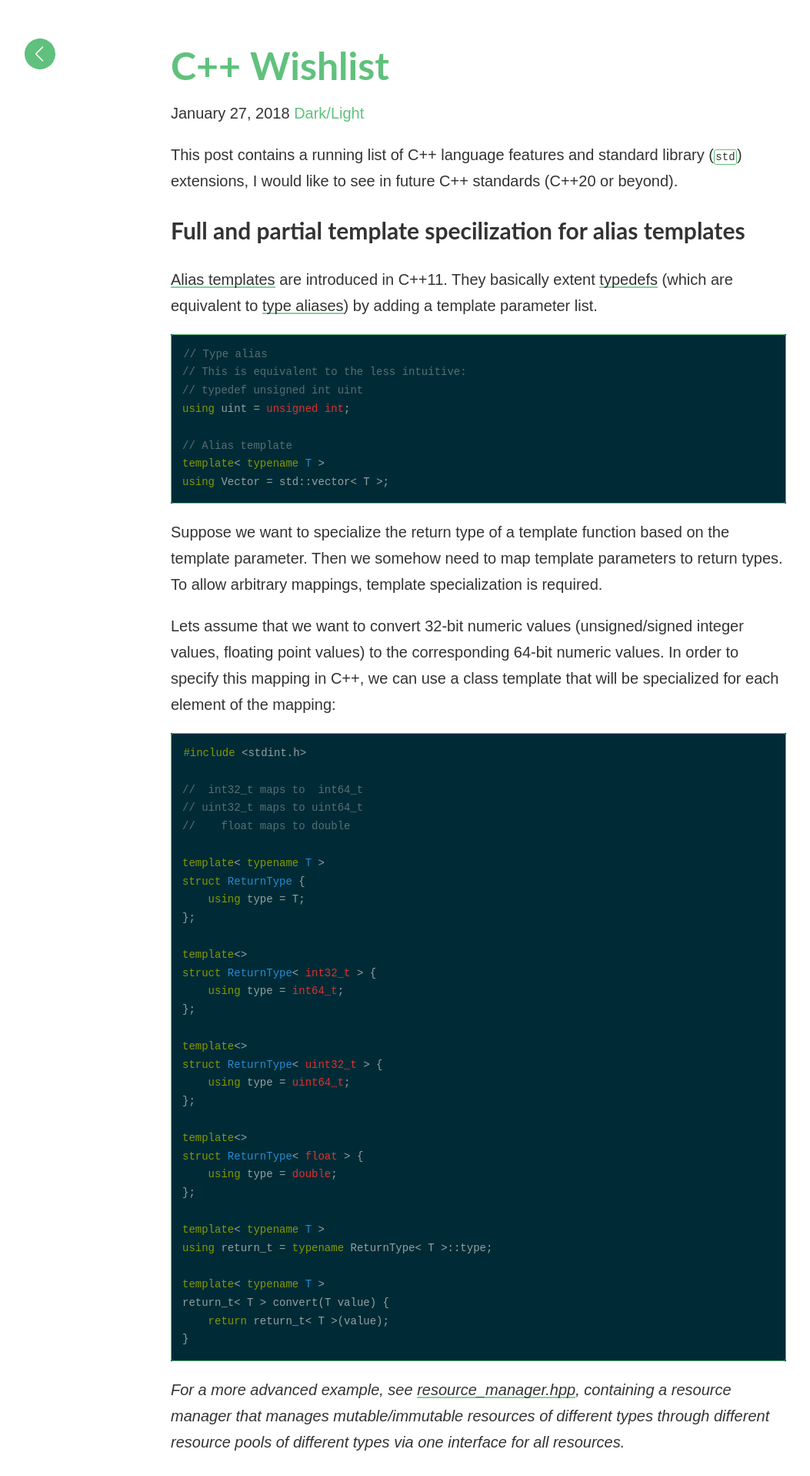
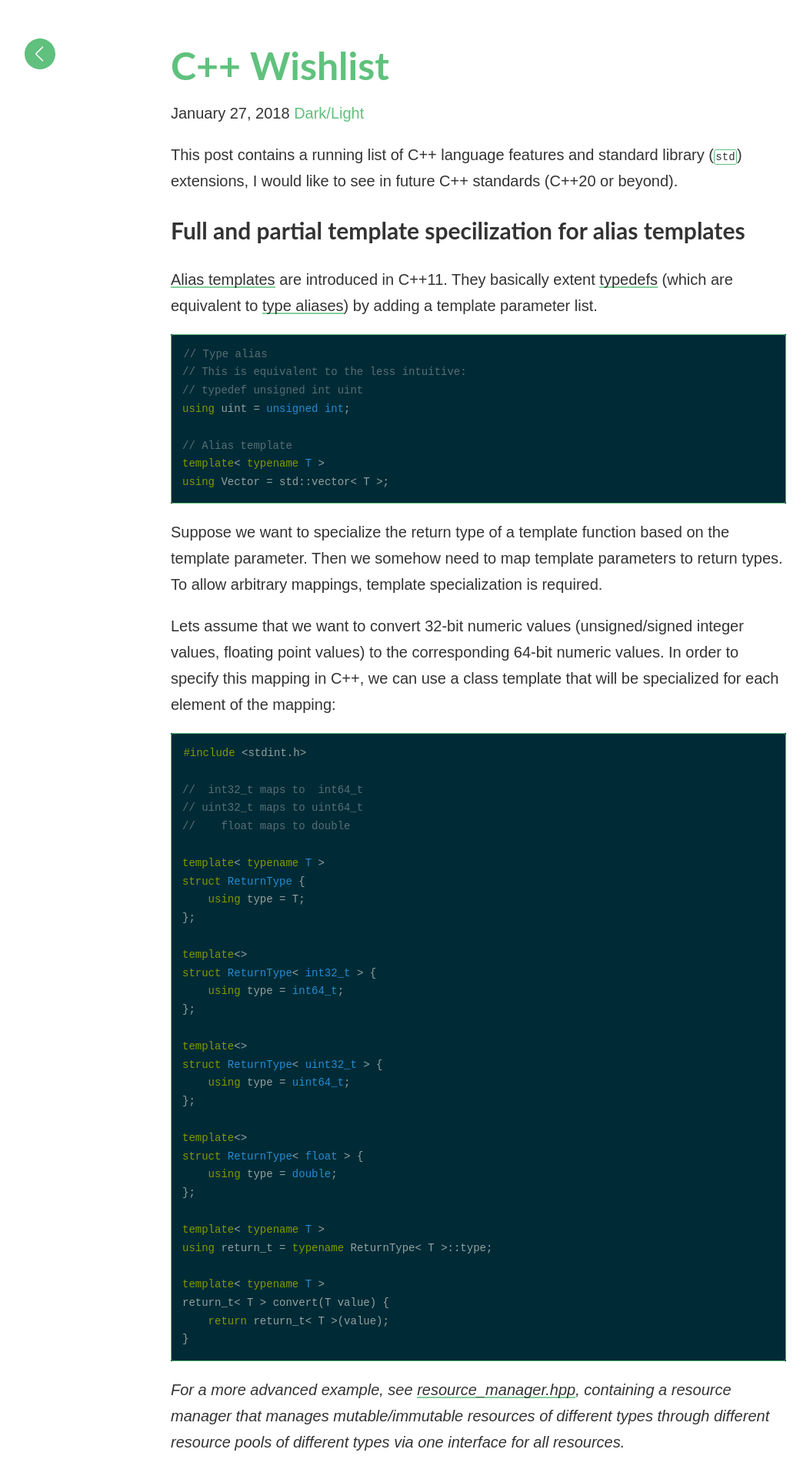
Before and after one commit to matt77hias/Blog, a Jekyll site: the page built from _posts/2018-01-27-cpp-wishlist.md, in a window 1280 px wide. Shown: the top 1917 px of the page at 77% size, without its empty margins (18-1071 px from the left). Built offline with Jekyll 4.4.1, drawn with Linux system fonts in a browser that asks for light colours; comment, search, counter and statistics services are not loaded.

Commit message:
Update syntax.css

```diff
--- a/css/syntax.css
+++ b/css/syntax.css
@@ -42,7 +42,7 @@ green     #859900  operators, other keywords
 .highlight .kn { color: #859900 } /* Keyword.Namespace */
 .highlight .kp { color: #859900 } /* Keyword.Pseudo */
 .highlight .kr { color: #268bd2 } /* Keyword.Reserved */
-.highlight .kt { color: #dc322f } /* Keyword.Type */
+.highlight .kt { color: #268bd2 } /* Keyword.Type */
 .highlight .ld { color: #93a1a1 } /* Literal.Date */
 .highlight .m { color: #2aa198 } /* Literal.Number */
 .highlight .s { color: #2aa198 } /* Literal.String */
@@ -74,7 +74,7 @@ green     #859900  operators, other keywords
 .highlight .sh { color: #93a1a1 } /* Literal.String.Heredoc */
 .highlight .si { color: #2aa198 } /* Literal.String.Interpol */
 .highlight .sx { color: #2aa198 } /* Literal.String.Other */
-.highlight .sr { color: #dc322f } /* Literal.String.Regex */
+.highlight .sr { color: #2aa198 } /* Literal.String.Regex */
 .highlight .s1 { color: #2aa198 } /* Literal.String.Single */
 .highlight .ss { color: #2aa198 } /* Literal.String.Symbol */
 .highlight .bp { color: #268bd2 } /* Name.Builtin.Pseudo */
```
